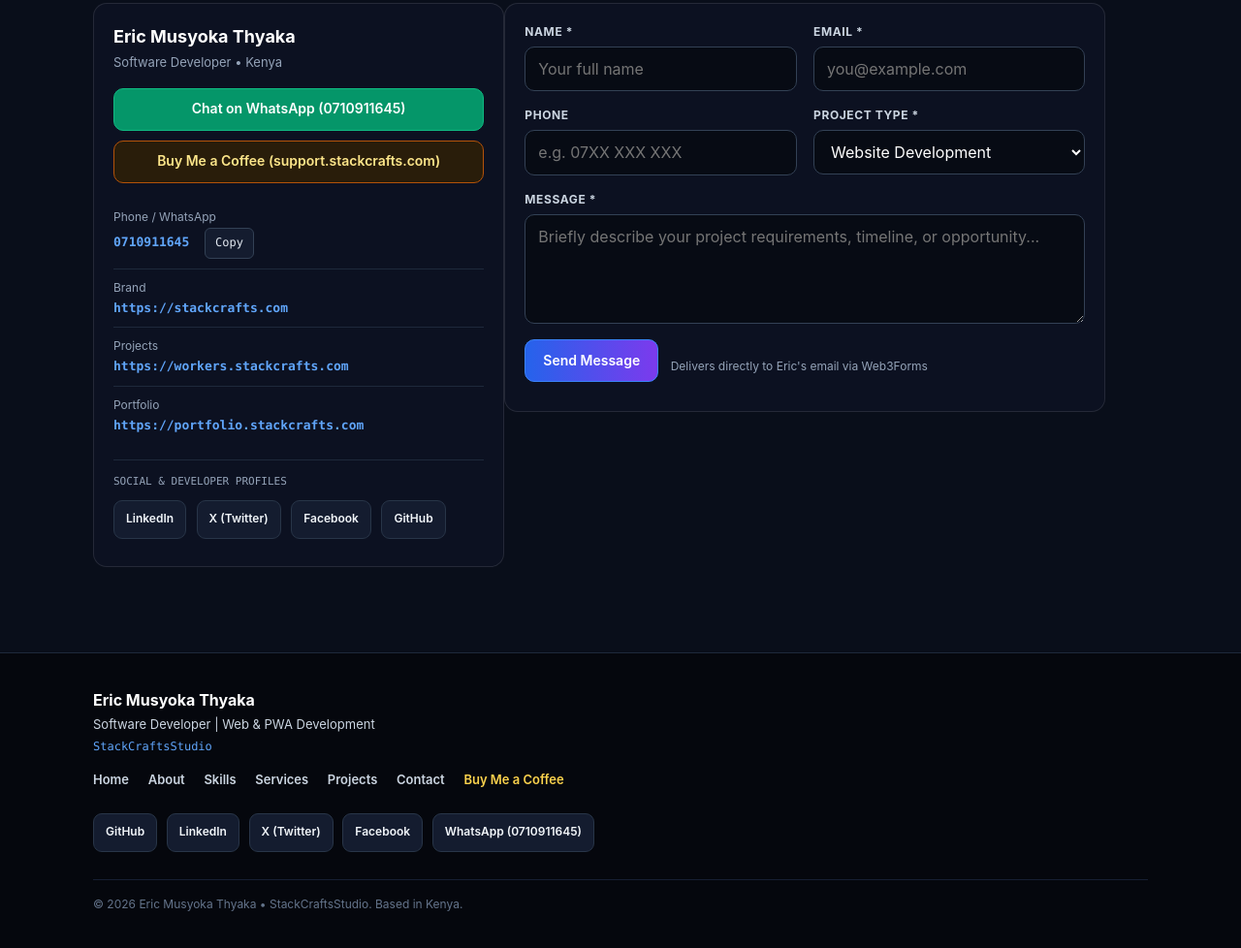
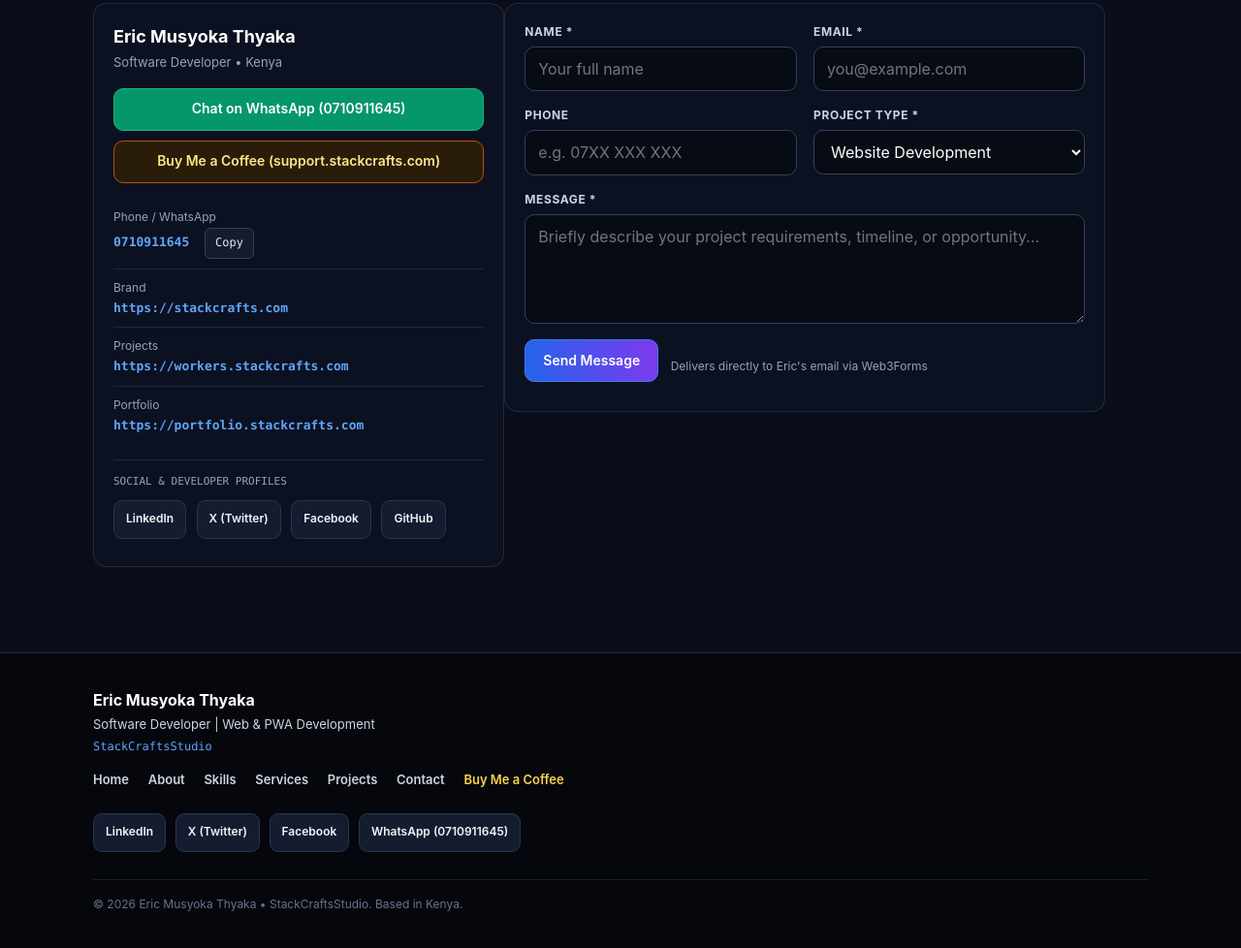
Before and after one commit to Ericmusyoka2020/portolia-modern, a plain HTML site: page index.html in a window 1280 px wide. Shown: the part 5979-6957 px from the top of the page at 97% size. Drawn offline with Linux system fonts and the light colour scheme.

Commit message:
Update index.html

```diff
--- a/index.html
+++ b/index.html
@@ -1858,7 +1858,7 @@
       </nav>
 
       <div>
-        <a href="https://github.com/Ericmusyoka2020" target="_blank" rel="noopener noreferrer" class="social-chip">GitHub</a>
+
         <a href="https://www.linkedin.com/in/thyaka-eric-05742137a?utm_source=share_via&utm_content=profile&utm_medium=member_android" target="_blank" rel="noopener noreferrer" class="social-chip">LinkedIn</a>
         <a href="https://x.com/EricMusyok17" target="_blank" rel="noopener noreferrer" class="social-chip">X (Twitter)</a>
         <a href="https://www.facebook.com/profile.php?id=61593466963585" target="_blank" rel="noopener noreferrer" class="social-chip">Facebook</a>
```
